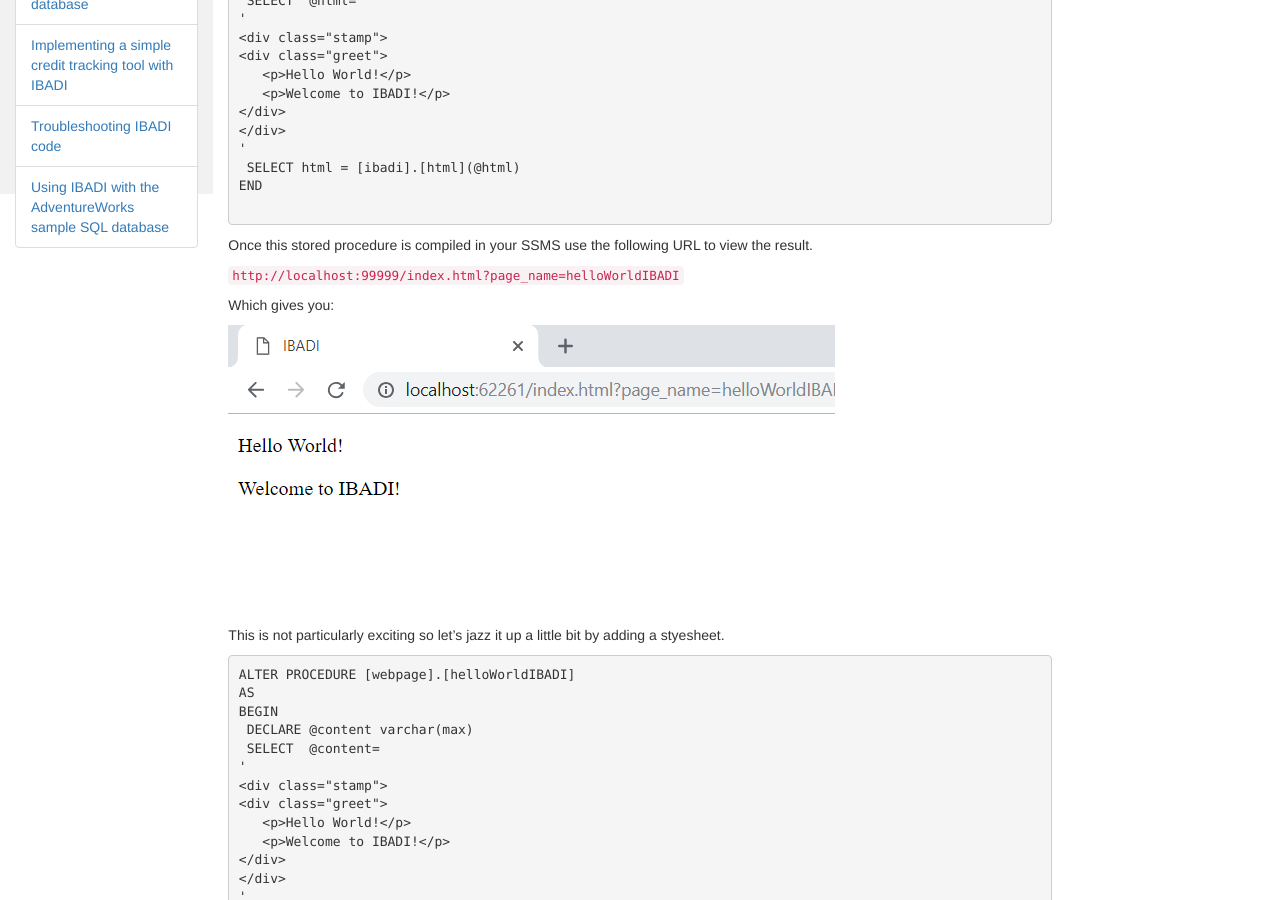
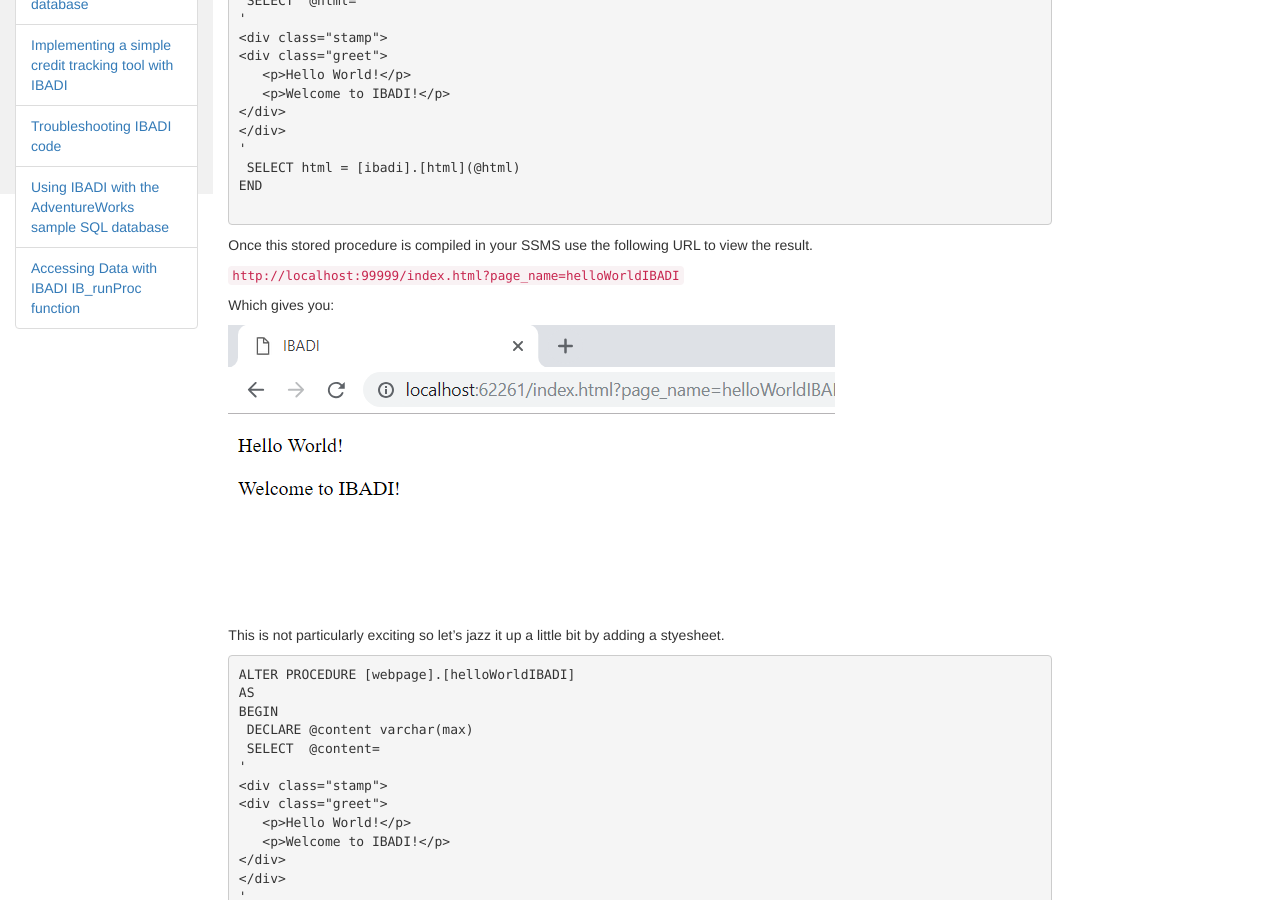
Before and after one commit to SamuelAina/IBADI-DOCS, a Jekyll site: the page built from index.md, in a window 1280 px wide and 900 px high, scrolled down 308 px. Built offline with Jekyll 4.4.1, drawn with Linux system fonts in a browser that asks for light colours; our own code applies the rules of GitHub Pages for plain Markdown files.

Commit message:
Addded link for Accessing with IB_runProc

```diff
--- a/_layouts/default.html
+++ b/_layouts/default.html
@@ -19,6 +19,9 @@ docs:
 
 - title: Using IBADI with the AdventureWorks sample SQL database
   url: Using_IBADI_with_the_AdventureWorks_sample_SQL_database.html
+
+- title: Accessing Data with IBADI IB_runProc function
+  url: Accessing_Data_with_IBADI_IB_runProc_function.html
 ---
 <!doctype html>
 <html lang="{{ site.locale | slice: 0,2 | default: "en" }}" class="no-js">
```
